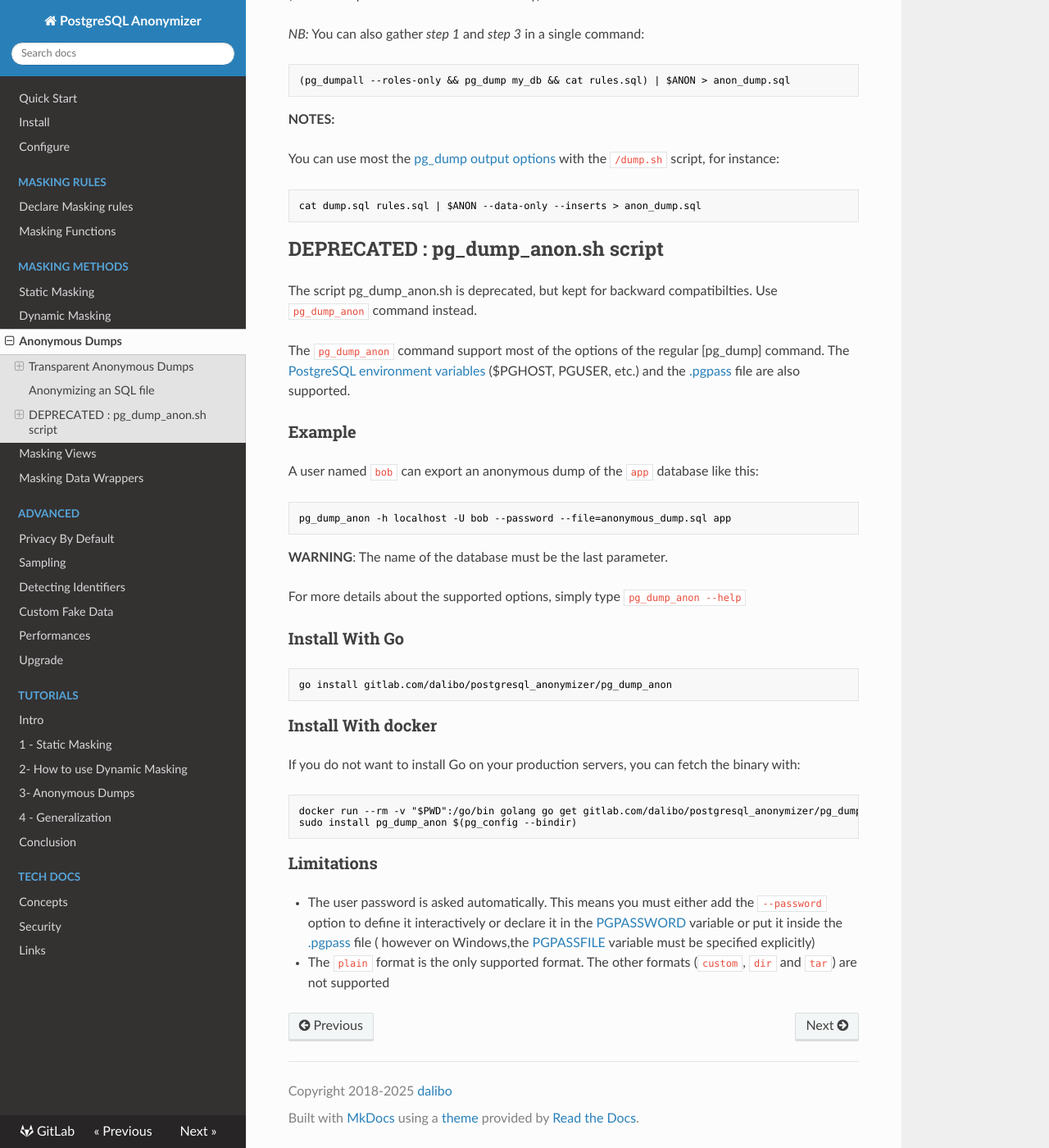
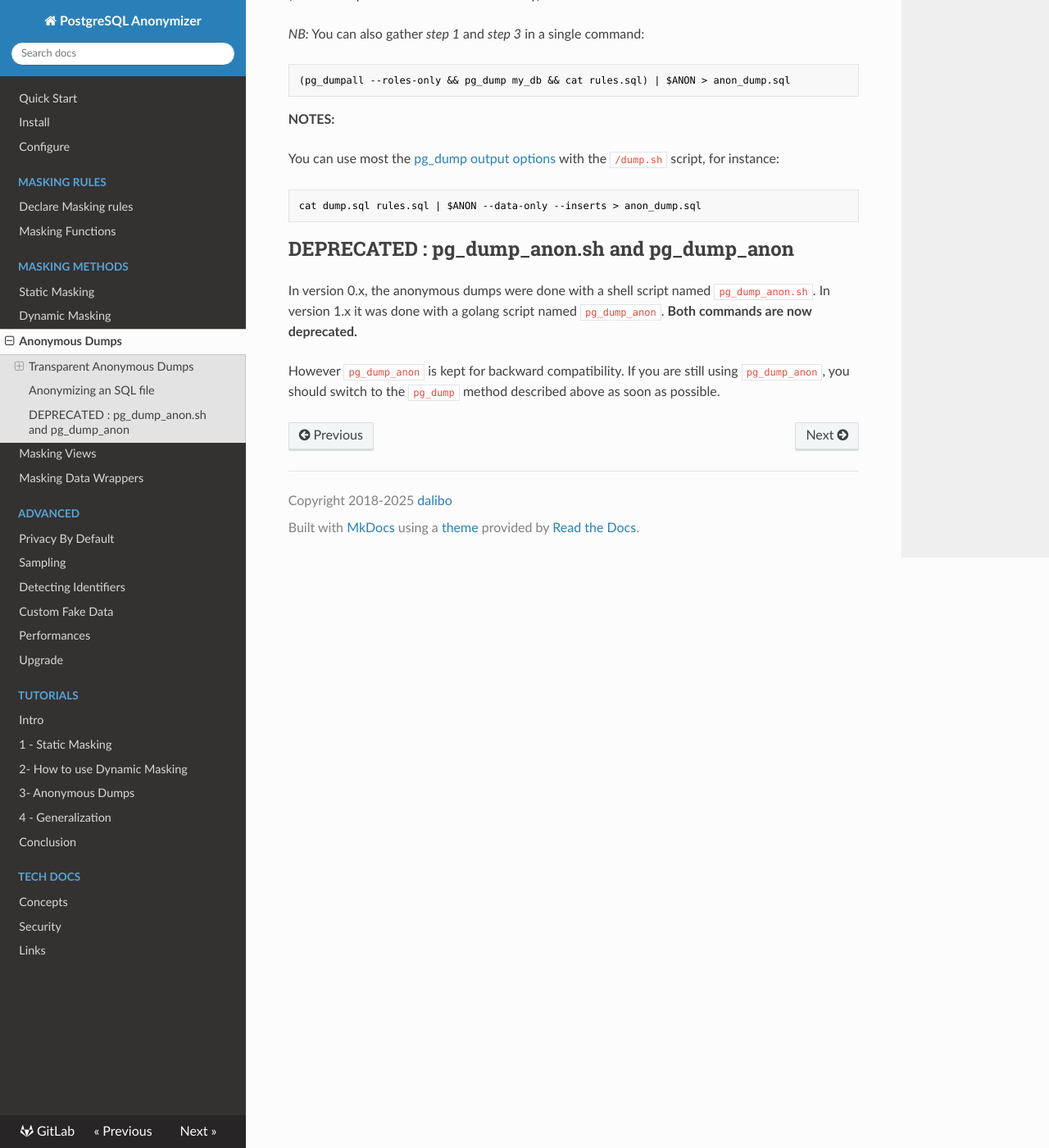
Before and after one commit to neondatabase/postgresql_anonymizer, an MkDocs documentation site: the page built from docs/anonymous_dumps.md, in a window 1280 px wide and 1400 px high, scrolled down 2856 px. Shown: the whole window at 82% size. Built offline with MkDocs 1.6.1, drawn with Linux system fonts in a browser that asks for light colours; nearby versions of some CDN libraries; some of the changed text lies outside the part shown.

Commit message:
[docs] clarify deprecation note for pg_dump_anon (pmpetit)

````diff
--- a/docs/anonymous_dumps.md
+++ b/docs/anonymous_dumps.md
@@ -12,18 +12,18 @@ To export the anonymized data from a database, follow these 3 steps:
 ### 1. Create a masked user
 
 ```sql
-CREATE ROLE dump_anon LOGIN PASSWORD 'x';
-ALTER ROLE dump_anon SET anon.transparent_dynamic_masking = True;
-SECURITY LABEL FOR anon ON ROLE dump_anon IS 'MASKED';
+CREATE ROLE anon_dumper LOGIN PASSWORD 'x';
+ALTER ROLE anon_dumper SET anon.transparent_dynamic_masking = True;
+SECURITY LABEL FOR anon ON ROLE anon_dumper IS 'MASKED';
 ```
 
-__NOTE:__ You can replace the name `dump_anon` by another name.
+__NOTE:__ You can replace the name `anon_dumper` by another name.
 
 
 ### 2. Grant read access to that masked user
 
 ```sql
-GRANT pg_read_all_data to dump_anon;
+GRANT pg_read_all_data to anon_dumper;
 ```
 
 __NOTE:__ If you are running PostgreSQL 13 or if you want a more fine-grained
@@ -31,13 +31,13 @@ access policy you can grant access more precisely, for instance:
 
 
 ```sql
-GRANT USAGE ON SCHEMA public TO dump_anon;
-GRANT SELECT ON ALL TABLES IN SCHEMA public TO dump_anon;
-GRANT SELECT ON ALL SEQUENCES IN SCHEMA public TO dump_anon;
+GRANT USAGE ON SCHEMA public TO anon_dumper;
+GRANT SELECT ON ALL TABLES IN SCHEMA public TO anon_dumper;
+GRANT SELECT ON ALL SEQUENCES IN SCHEMA public TO anon_dumper;
 
-GRANT USAGE ON SCHEMA foo TO dump_anon;
-GRANT SELECT ON ALL TABLES IN SCHEMA foo TO dump_anon;
-GRANT SELECT ON ALL SEQUENCES IN SCHEMA foo TO dump_anon;
+GRANT USAGE ON SCHEMA foo TO anon_dumper;
+GRANT SELECT ON ALL TABLES IN SCHEMA foo TO anon_dumper;
+GRANT SELECT ON ALL SEQUENCES IN SCHEMA foo TO anon_dumper;
 ```
 
 
@@ -48,7 +48,7 @@ Now to export the anonymous data from a database named `foo`, let's use
 
 ```bash
 pg_dump foo \
-        --user dump_anon \
+        --user anon_dumper \
         --no-security-labels \
         --exclude-extension="anon" \
         --file=foo_anonymized.sql
@@ -143,61 +143,13 @@ cat dump.sql rules.sql | $ANON --data-only --inserts > anon_dump.sql
 [pg_dump output options]: https://www.postgresql.org/docs/current/app-pgdump.html#PG-DUMP-OPTIONS
 
 
-DEPRECATED : pg_dump_anon.sh script
+DEPRECATED : pg_dump_anon.sh and pg_dump_anon
 ------------------------------------------------------------------------------
 
-The script pg_dump_anon.sh is deprecated, but kept for backward compatibilties. Use `pg_dump_anon` command instead.
+In version 0.x, the anonymous dumps were done with a shell script named
+`pg_dump_anon.sh`. In version 1.x it was done with a golang script named
+`pg_dump_anon`. **Both commands are now deprecated.**
 
-The `pg_dump_anon` command support most of the options of the regular [pg_dump]
-command. The [PostgreSQL environment variables] ($PGHOST, PGUSER, etc.) and
-the [.pgpass] file are also supported.
-
-[PostgreSQL environment variables]: https://www.postgresql.org/docs/current/libpq-envars.html
-[.pgpass]: https://www.postgresql.org/docs/current/libpq-pgpass.html
-
-
-### Example
-
-A user named `bob` can export an anonymous dump of the `app` database like
-this:
-
-```bash
-pg_dump_anon -h localhost -U bob --password --file=anonymous_dump.sql app
-```
-
-**WARNING**: The name of the database must be the last parameter.
-
-For more details about the supported options, simply type `pg_dump_anon --help`
-
-
-### Install With Go
-
-```console
-go install gitlab.com/dalibo/postgresql_anonymizer/pg_dump_anon
-```
-
-### Install With docker
-
-If you do not want to install Go on your production servers, you can fetch the
-binary with:
-
-```console
-docker run --rm -v "$PWD":/go/bin golang go get gitlab.com/dalibo/postgresql_anonymizer/pg_dump_anon
-sudo install pg_dump_anon $(pg_config --bindir)
-```
-
-
-
-### Limitations
-
-* The user password is asked automatically. This means you must either add
-  the `--password` option to define it interactively or declare it in the
-  [PGPASSWORD] variable or put it inside the [.pgpass] file ( however on
-  Windows,the [PGPASSFILE] variable must be specified explicitly)
-
-* The `plain` format is the only supported format. The other formats (`custom`,
-  `dir` and `tar`) are not supported
-
-
-[PGPASSWORD]: https://www.postgresql.org/docs/current/libpq-envars.html
-[PGPASSFILE]: https://www.postgresql.org/docs/current/libpq-envars.html
+However `pg_dump_anon` is kept for backward compatibility. If you are still
+using `pg_dump_anon`, you should switch to the `pg_dump` method described above
+as soon as possible.
````
